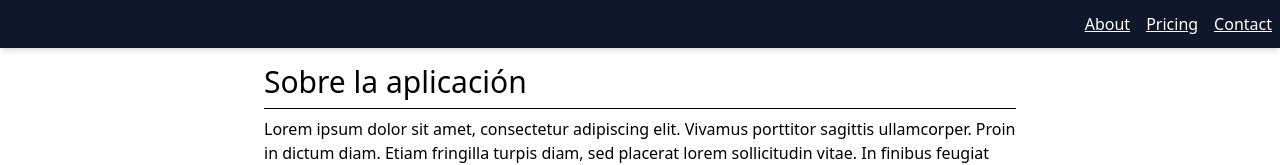
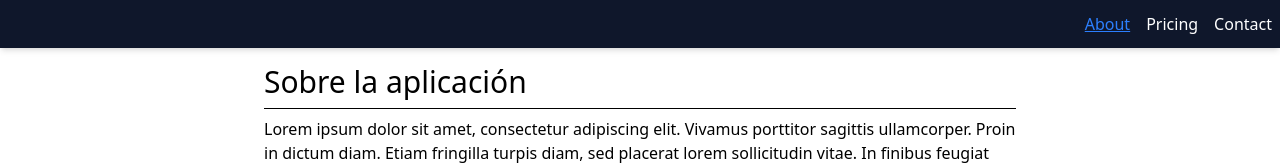
Before and after one commit to jmarnaiz/pokemon-ssr, an Angular app: page /about in a window 1280 px wide. Shown: the top 165 px of the page. Built offline with nearby package versions, Linux system fonts and the light colour scheme.

Commit message:
Add routeLinkActive to navbar

```diff
--- a/src/app/shared/components/navbar/navbar.component.html
+++ b/src/app/shared/components/navbar/navbar.component.html
@@ -1,7 +1,22 @@
 <nav
   class="text-white gap-4 top-0 absolute z-50 w-full flex justify-end px-2 py-3 bg-slate-900 shadow-md"
 >
-  <a class="hover underline" routerLink="/about">About</a>
-  <a class="hover underline" routerLink="/pricing">Pricing</a>
-  <a class="hover underline" routerLink="/contact">Contact</a>
+  <a
+    class="hover underline"
+    routerLinkActive="text-blue-500 underline"
+    routerLink="/about"
+    >About</a
+  >
+  <a
+    class="hover underline"
+    routerLinkActive="text-blue-500 underline"
+    routerLink="/pricing"
+    >Pricing</a
+  >
+  <a
+    class="hover underline"
+    routerLinkActive="text-blue-500 underline"
+    routerLink="/contact"
+    >Contact</a
+  >
 </nav>
--- a/src/app/shared/components/navbar/navbar.component.ts
+++ b/src/app/shared/components/navbar/navbar.component.ts
@@ -1,9 +1,9 @@
 import { ChangeDetectionStrategy, Component } from '@angular/core';
-import { RouterLink } from '@angular/router';
+import { RouterLink, RouterLinkActive } from '@angular/router';
 
 @Component({
   selector: 'navbar',
-  imports: [RouterLink],
+  imports: [RouterLink, RouterLinkActive],
   templateUrl: './navbar.component.html',
   changeDetection: ChangeDetectionStrategy.OnPush,
 })
```
